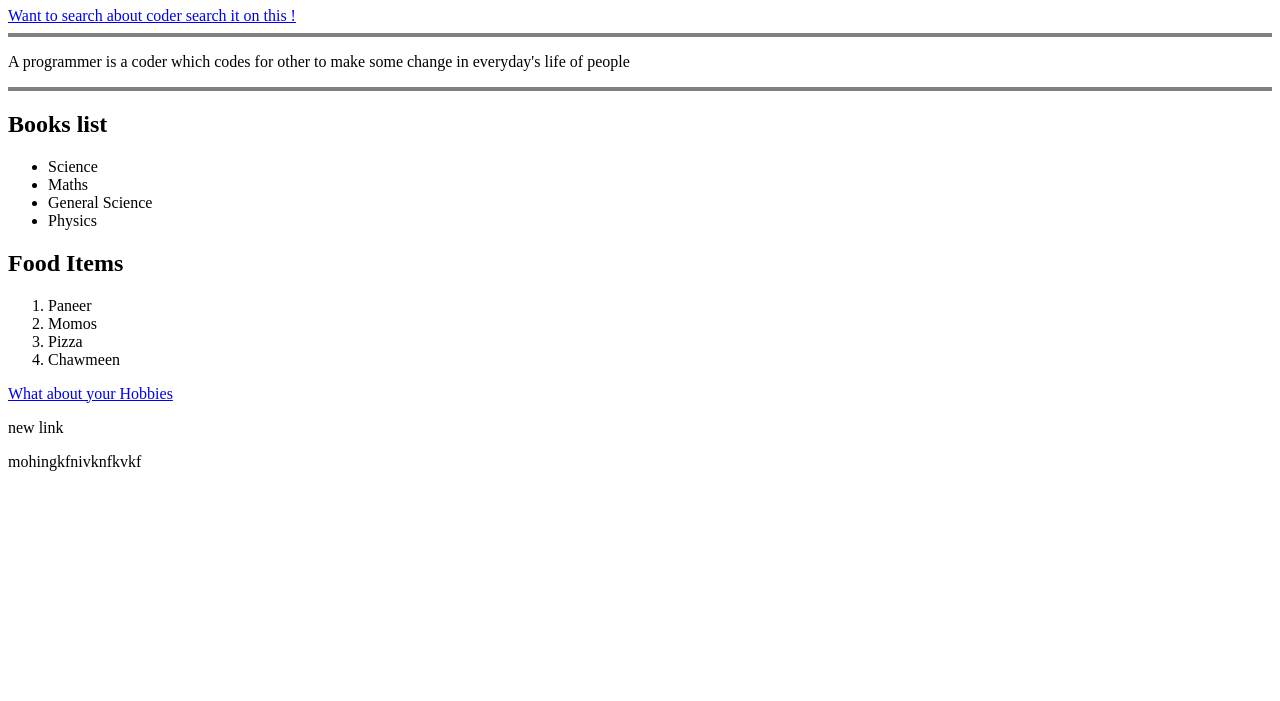
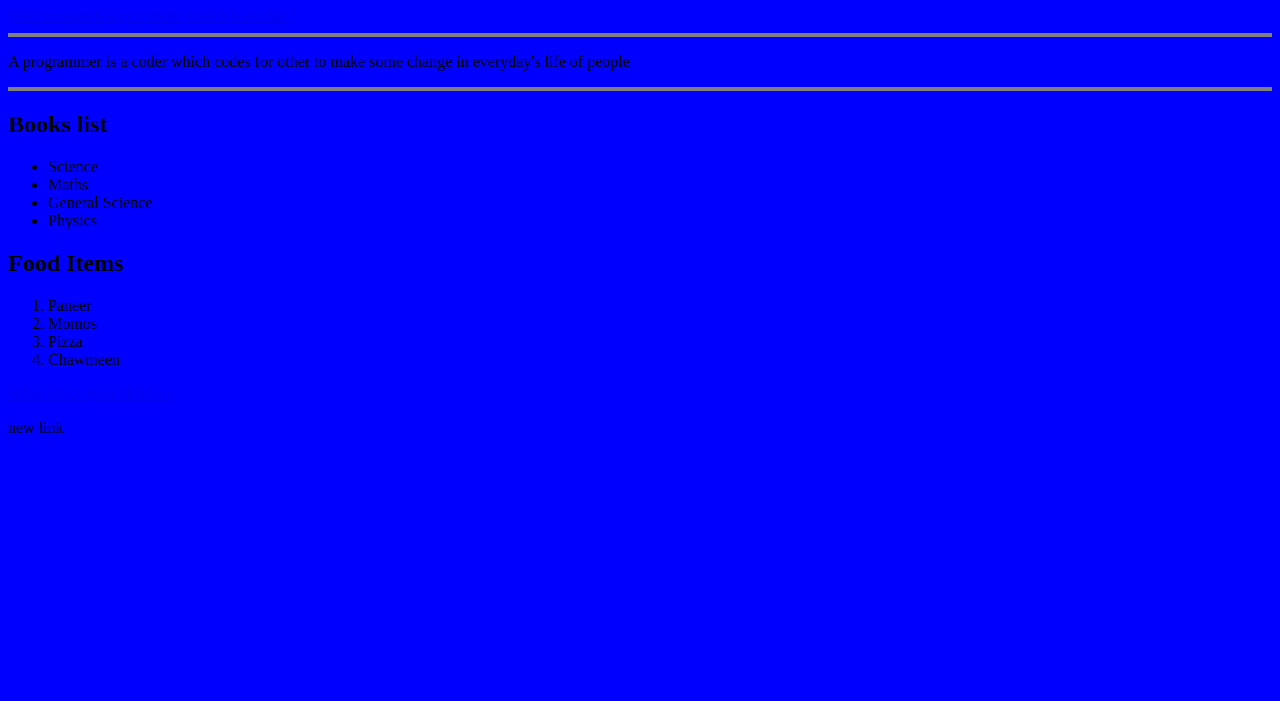
Before and after one commit to mohkum9045/first_web_dev, a plain HTML site: page index.html in a window 1280 px wide. Shown: the part 99-800 px from the top of the page. Drawn offline with Linux system fonts and the light colour scheme.

Commit message:
Removing unwanted stuff

```diff
--- a/index.html
+++ b/index.html
@@ -1,11 +1,10 @@
-<-- Mohit added some functionalities into this index file -->
 <!DOCTYPE html>
 <html lang="en" dir="ltr">
   <head>
     <meta charset="utf-8">
     <title>Mohit's Personal Website</title>
   </head>
-  <body>
+  <body style="background-color: blue;">
     <img src="C:\Users\Mohit Kumar\Downloads\coder.jpg" alt="Due to some error unable to fetch the image from Downloads">
     <h1>programmer</h1>
     <a href="https://www.google.com/">Want to search about coder search it on this !</a>
@@ -30,4 +29,3 @@
     <p>new link</p>
   </body>
 </html>
-mohingkfnivknfkvkf
```
